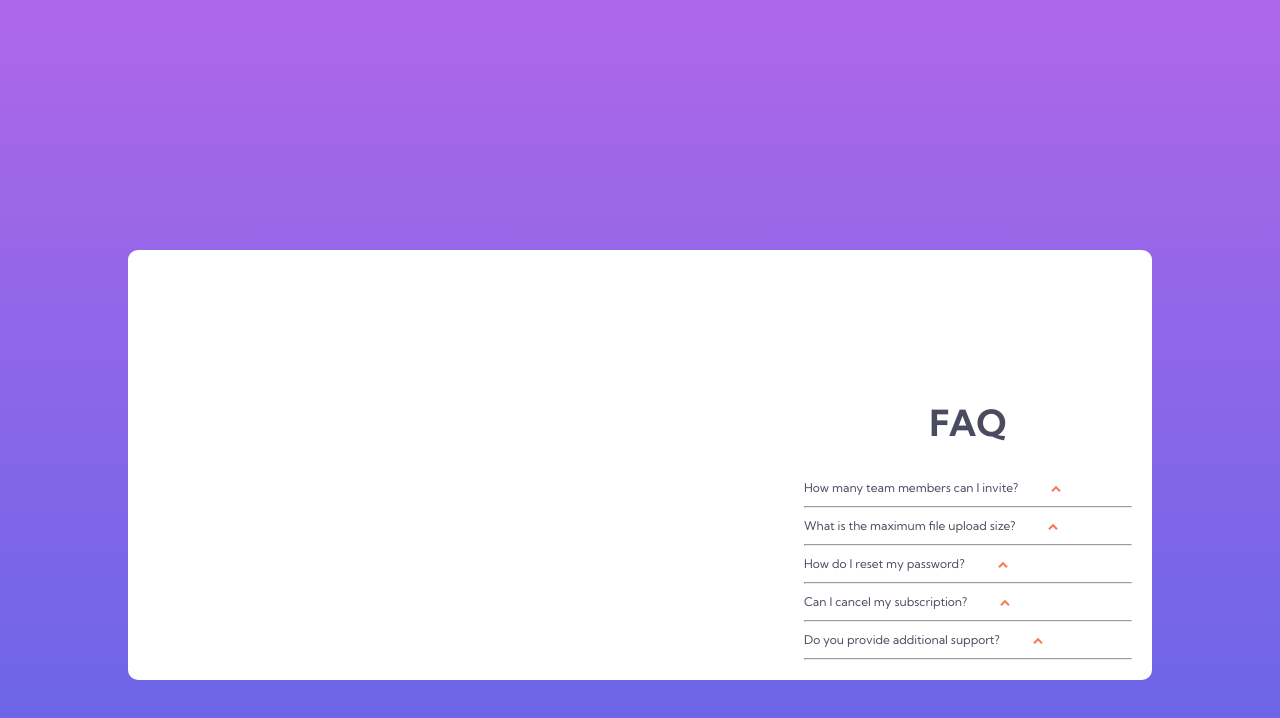
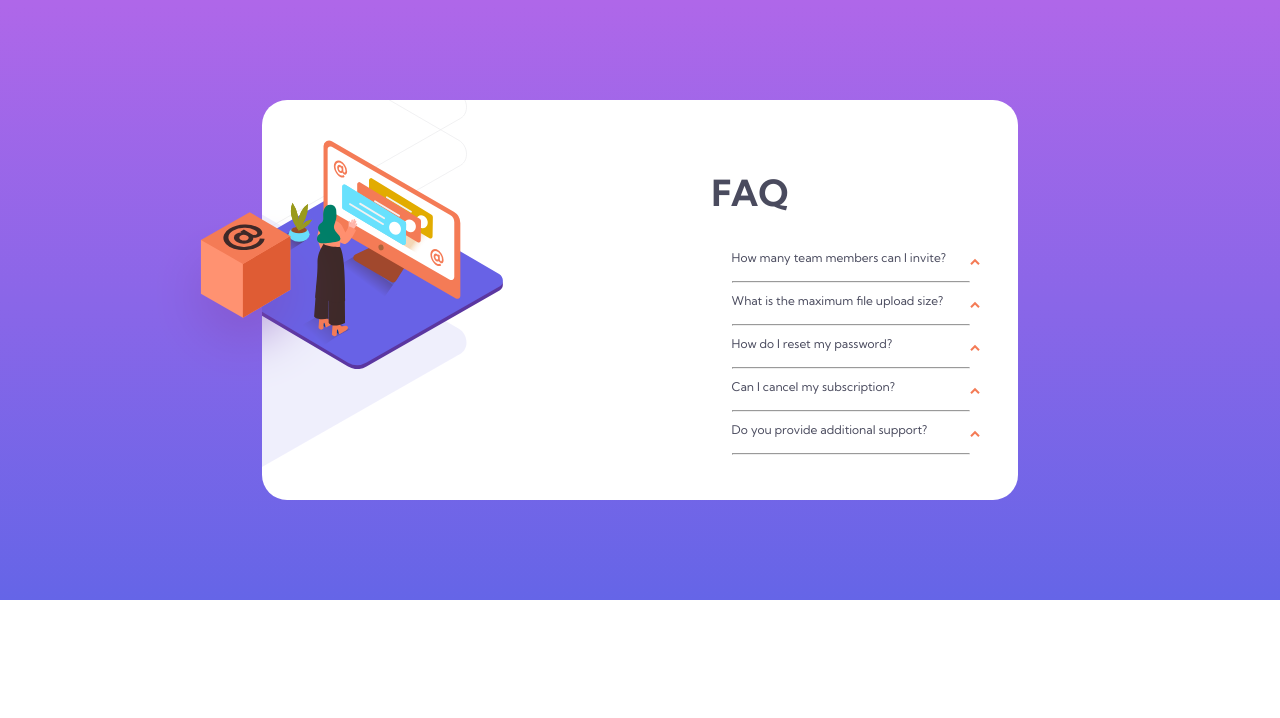
Before and after one commit to BlackTech718/faq-accordion-card, a plain HTML site: page index.html in a window 1280 px wide. Drawn offline with Linux system fonts and the light colour scheme.

Commit message:
complete_ithink

```diff
--- a/index.html
+++ b/index.html
@@ -31,6 +31,7 @@
         <div class="question">
           <p class= "question_1">
             How many team members can I invite?
+            <!-- <img class="down_arrow up_arrow" src="images/icon-arrow-down.svg" alt=""> -->
           </p>
           <img class="down_arrow up_arrow" src="images/icon-arrow-down.svg" alt="">
           <p class="answer">
@@ -88,9 +89,12 @@
           <hr>
         </div>
       </div>
+      <!-- <img class="top_logo" src="images/illustration-woman-online-mobile.svg" alt="" class="logo"> -->
+
     </div>
     <img class="top_logo" src="images/illustration-woman-online-mobile.svg" alt="" class="logo">
   </section>
+  <img src="/images/illustration-box-desktop.svg" alt="" class="logo_block">
 
 
 
--- a/styles/app.js
+++ b/styles/app.js
@@ -6,8 +6,6 @@ var answers = document.getElementsByClassName("answer");
 
 for(i = 0; i< qblock.length; i++){
     qblock[i].addEventListener("click",function(){
-
-
         for(i = 0 ; i< qblock.length; i++){
             qblock[i].children[0].classList.remove("question_bold");
             qblock[i].children[1].classList.remove("arrow");
--- a/styles/styles.scss
+++ b/styles/styles.scss
@@ -26,23 +26,33 @@ body{
     background: linear-gradient($Soft_violet , $Soft_blue);
     background-repeat: no-repeat;
     background-position: center;
-    height: 100vh;
+    height: 100%;
     padding-top: 250px;
+    padding-bottom:20px;
+    .logo_block{
+        display:none;
+    }
 }
 #container{
     z-index:0;
     display: grid;
     grid-template-columns: 1fr;
     background-color:#fff;
-    background-image: url(/faq-accordion-card-main/images/bg-pattern-mobile.svg);
+    background-image: url(/images/bg-pattern-mobile.svg);
     background-repeat: no-repeat;
     background-position:top;
     color:$Very_dark_grayish_blue;
     max-width: 80%;
+    max-height:500px;
+    border-radius: 25px;
+    padding: 20px 20px ;
     margin: 0 auto 0 auto;
-    border-radius: 10px;
-    padding: 20px 20px ;
-    margin-bottom: 10px;
+    .top_logo{
+        z-index: 1;
+        position: relative;
+        top:-530px;
+        left:-6%;
+    }
     .rightcontent{
         position: relative;
         h2{
@@ -51,28 +61,51 @@ body{
             padding-bottom: 25px;
             font-size: 36px;
         }
-        .top_logo{
-            z-index: 1;
-            position: absolute;
-            top : -130px;
-            right: 10px;
-        }
+        // .top_logo{
+        //     z-index: 1;
+        //     position: absolute;
+        //     top : -130px;
+        //     right: 10px;
+        // }
     }.qa_block{
         z-index: 0;
         position: relative;
+        left:20px;
+
+        // cursor: pointer;
         .question{
+            display:grid;
+            grid-template-columns: 1fr 0.2fr;
+            grid-template-areas:
+                "q1 da"
+                "a1 a1"
+                "a1 a1"
+                "hrl hrl"
+            ;
+            // cursor: pointer;
             .question_1{
+                grid-area:q1;
                 padding-bottom:5px;
                 font-weight: normal;
                 display:inline;
-                padding-right: 30px;
                 line-height: 3rem;
+                hr{
+                    grid-area:hr1;
+                    max-width: 100%;
+                }
+                cursor: pointer;
+                &.question_1:hover{
+                    font-weight: 700;
+                }
             }
             .down_arrow{
-                display: inline;
+                grid-area:da;
+                display:inline;
                 transform: rotate(180deg);
+                margin-top: 18px;
             }
             .arrow{
+                grid-area:da;
                 display: inline;
                 transform:none;
             }
@@ -81,10 +114,13 @@ body{
             }
 
             .answer{
+                max-width: 90%;
+                grid-area:a1;
                 color:$Dark_grayish_blue;
-                padding-top: 5px;
+                // padding-top: 5px;
                 padding-bottom: 10px;
                 display:none;
+                line-height: 1.25rem;
                 // &.answer_show{
                 //     display:block;
                 // }
@@ -92,14 +128,7 @@ body{
             .answer_show{
                 display:block;
             }
-
-
-
-
-
-
         }
-
     }
 }
 
@@ -107,22 +136,56 @@ body{
 
 
 @media(min-width: 500px){
+    body{
+        padding:100px;
+        .logo_block{
+            display:block;
+        }
+    }
     #container{
-        grid-template-columns: 1fr 0.5fr;
-        background-image: url(/faq-accordion-card-main/images/bg-pattern-desktop.svg);
-        background-position: -480px -190px;
-
-        top:100px;
+        grid-template-columns: 60% 40%;
+        background-image: url(/images/bg-pattern-desktop.svg);
+        background-size: 80%;
+        background-position: -400px -180px;
+        max-width: 70%;
+        height: 400px;
+        overflow: hidden;
+        position: relative;
         .rightcontent{
             grid-column: 2/3;
             grid-row: 1/4;
+            overflow: hidden;
+            padding:0px;
+            h2{
+                text-align: left;
+                padding-top:50px;
+            }
         }
         .top_logo{
             grid-column:1/2;
             grid-row: 2/5;
-            content: url(/faq-accordion-card-main/images/illustration-woman-online-desktop.svg);
+            content: url(/images/illustration-woman-online-desktop.svg);
+            position: absolute;
+            max-width:70%;
+            left:-80px;
+            top:-100px;
 
         }
+        // .logo_block{
+        //     z-index: 1;
+        //     position: absolute;
+        //     top:0px;
+        //     left:-100px
+        // }
+        .qa_block{
+            max-width: 100%;
+        }
+    }
+    .logo_block{
+        z-index: 1;
+        position: absolute;
+        top:210px;
+        left:150px
     }
 
 
```
Also changed, not shown: styles/styles.css, 1 other file.
